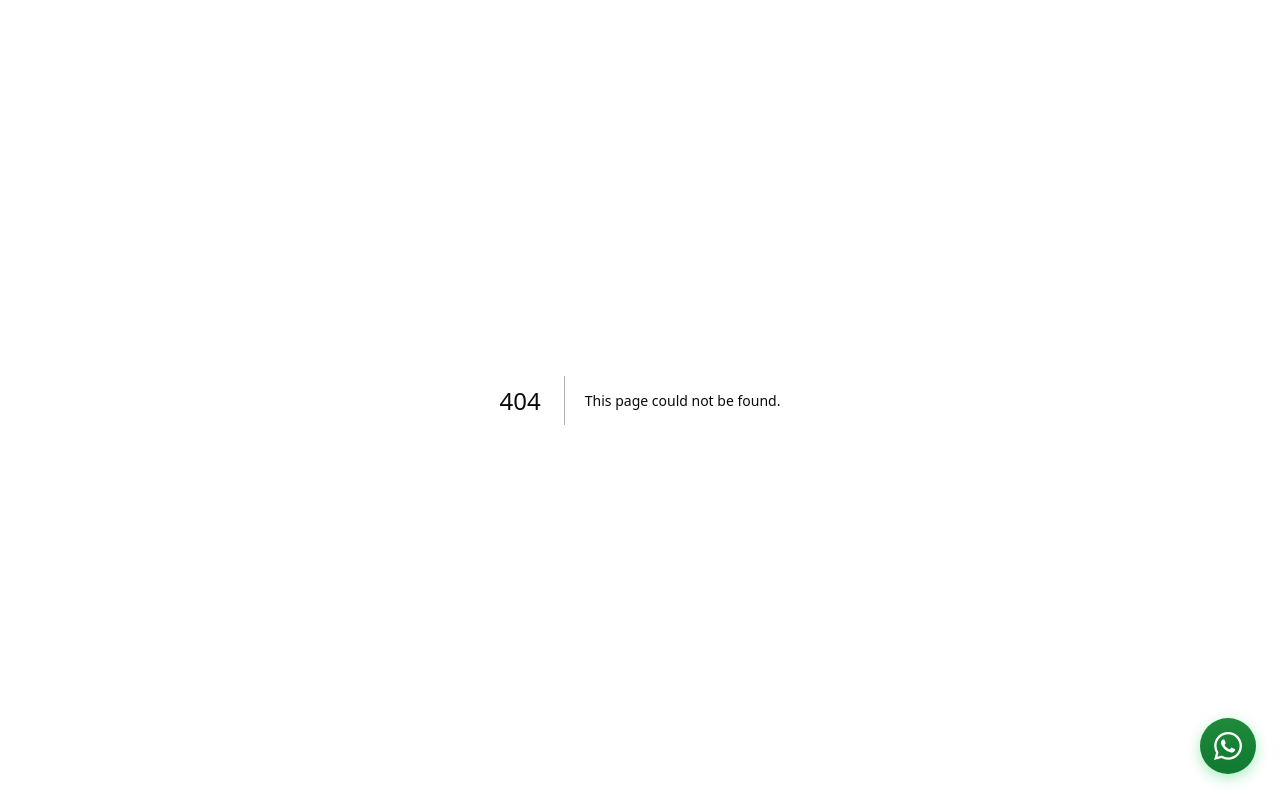
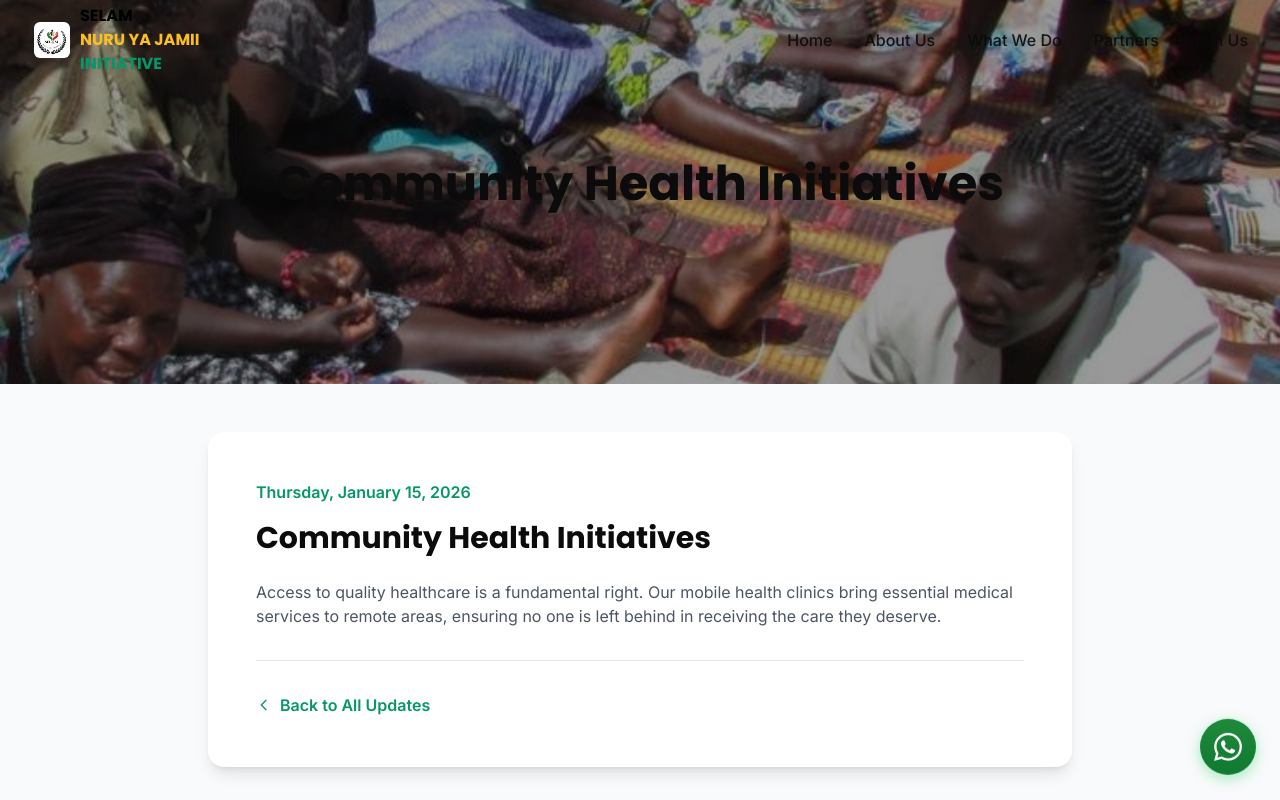
Before and after one commit to Vinn254/selam-NGO, a Next.js app: page /updates/1 in a window 1280 px wide. Before the commit this address had no page. Shown: the top 800 px of the page. Built offline with nearby package versions, Linux system fonts and the light colour scheme.

Commit message:
Reduced hero transition time and latest updates section kept on homepage

```diff
--- a/app/page.js
+++ b/app/page.js
@@ -3,32 +3,6 @@ import BentoGrid from '@/components/BentoGrid'
 import LatestUpdates from '@/components/LatestUpdates'
 import Navigation from '@/components/Navigation'
 import Footer from '@/components/Footer'
-
-// Fetch updates with optimized caching strategy
-async function getUpdates() {
-  try {
-    const controller = new AbortController()
-    const timeoutId = setTimeout(() => controller.abort(), 2000)
-
-    // Use relative API path - works in both dev and production
-    const res = await fetch(`/api/updates`, {
-      cache: 'no-store',
-      signal: controller.signal,
-    })
-
-    clearTimeout(timeoutId)
-
-    if (!res.ok) {
-      return []
-    }
-
-    const data = await res.json()
-    return data.updates || []
-  } catch (error) {
-    // Silently fail - return empty array if API is unavailable
-    return []
-  }
-}
 
 export const metadata = {
   title: 'Selam CBO Kenya | Community-Based Organization in Kisumu Empowering Vulnerable Communities',
@@ -41,19 +15,14 @@ export const metadata = {
   },
 }
 
-// Enable incremental static regeneration for better caching
-export const revalidate = 10 // Revalidate every 10 seconds for faster updates
-
 export default async function HomePage() {
-  const updates = await getUpdates()
-
   return (
     <>
       <Navigation />
       <main>
         <HeroSection />
         <BentoGrid />
-        <LatestUpdates initialUpdates={updates} />
+        <LatestUpdates />
       </main>
       <Footer />
     </>
--- /dev/null
+++ b/app/updates/[id]/page.js
@@ -0,0 +1,124 @@
+import { notFound } from 'next/navigation'
+import Image from 'next/image'
+import Navigation from '@/components/Navigation'
+import Footer from '@/components/Footer'
+import localUpdates from '@/data/updates.json'
+
+export async function generateStaticParams() {
+  const updates = localUpdates?.updates || localUpdates || []
+  return updates.map((update) => ({
+    id: update._id,
+  }))
+}
+
+export async function generateMetadata({ params }) {
+  const { id } = await params
+  const updates = localUpdates?.updates || localUpdates || []
+  const update = updates.find(u => u._id === id)
+
+  if (!update) {
+    return {
+      title: 'Update Not Found - SELAM NURU YA JAMII INITIATIVE',
+    }
+  }
+
+  return {
+    title: `${update.title} - SELAM NURU YA JAMII INITIATIVE`,
+    description: update.description,
+  }
+}
+
+export default async function UpdatePage({ params }) {
+  const { id } = await params
+  const updates = localUpdates?.updates || localUpdates || []
+  const update = updates.find(u => u._id === id)
+
+  if (!update) {
+    notFound()
+  }
+
+  const formatDate = (dateString) => {
+    const date = new Date(dateString)
+    return new Intl.DateTimeFormat('en-US', {
+      weekday: 'long',
+      year: 'numeric',
+      month: 'long',
+      day: 'numeric',
+    }).format(date)
+  }
+
+  return (
+    <>
+      <Navigation />
+      <main className="min-h-screen bg-gray-50">
+        {/* Hero Image */}
+        <div className="relative h-64 md:h-96 bg-emerald-900">
+          {update.mediaUrl ? (
+            <Image
+              src={update.mediaUrl}
+              alt={update.title}
+              fill
+              className="object-cover"
+              priority
+              unoptimized
+            />
+          ) : (
+            <div className="absolute inset-0 bg-gradient-to-br from-emerald-600 to-teal-700" />
+          )}
+          <div className="absolute inset-0 bg-black/40" />
+          <div className="absolute inset-0 flex items-center justify-center">
+            <div className="max-w-4xl mx-auto px-4 text-center">
+              <h1 className="text-3xl md:text-5xl font-display font-bold text-white mb-4">
+                {update.title}
+              </h1>
+            </div>
+          </div>
+        </div>
+
+        {/* Content */}
+        <div className="max-w-4xl mx-auto px-4 py-12">
+          <article className="bg-white rounded-2xl shadow-lg overflow-hidden">
+            <div className="p-8 md:p-12">
+              {/* Date */}
+              <time className="text-emerald-600 font-semibold">
+                {formatDate(update.createdAt)}
+              </time>
+
+              {/* Title */}
+              <h2 className="text-2xl md:text-3xl font-display font-bold text-gray-900 mt-4 mb-6">
+                {update.title}
+              </h2>
+
+              {/* Description */}
+              <div className="prose prose-lg max-w-none text-gray-600">
+                <p className="whitespace-pre-wrap">{update.description}</p>
+              </div>
+
+              {/* Back Link */}
+              <div className="mt-8 pt-8 border-t border-gray-200">
+                <a
+                  href="/updates"
+                  className="inline-flex items-center text-emerald-600 font-semibold hover:text-emerald-700 transition-colors"
+                >
+                  <svg
+                    className="w-4 h-4 mr-2"
+                    fill="none"
+                    strokeLinecap="round"
+                    strokeLinejoin="round"
+                    strokeWidth="2"
+                    viewBox="0 0 24 24"
+                    stroke="currentColor"
+                  >
+                    <path d="M15 19l-7-7 7-7"></path>
+                  </svg>
+                  Back to All Updates
+                </a>
+              </div>
+            </div>
+          </article>
+        </div>
+      </main>
+      <Footer />
+    </>
+  )
+}
--- a/app/updates/page.js
+++ b/app/updates/page.js
@@ -5,16 +5,26 @@ import Image from 'next/image'
 
 async function getUpdates() {
   try {
-    const res = await fetch(`${process.env.NEXT_PUBLIC_API_URL || 'http://localhost:5000'}/api/updates`, {
-      next: { revalidate: 60 },
+    const res = await fetch(`${process.env.NEXT_PUBLIC_API_URL || ''}/api/updates`, {
+      next: { revalidate: 10 },
     })
 
-    if (!res.ok) return []
+    if (!res.ok) {
+      // Fallback to local data
+      const localData = await import('@/data/updates.json')
+      return localData.default?.updates || localData.default || []
+    }
     const data = await res.json()
     return data.updates || []
   } catch (error) {
     console.warn('Failed to fetch updates:', error.message)
-    return []
+    // Fallback to local data
+    try {
+      const localData = await import('@/data/updates.json')
+      return localData.default?.updates || localData.default || []
+    } catch {
+      return []
+    }
   }
 }
 
@@ -82,10 +92,10 @@ export default async function UpdatesPage() {
                     className={`modern-card ${cardColors[index % cardColors.length]} text-white overflow-hidden`}
                   >
                     {/* Image */}
-                    {update.image && (
+                    {(update.mediaUrl || update.image) && (
                       <div className="relative h-56 w-full bg-black/20">
                         <Image
-                          src={update.image}
+                          src={update.mediaUrl || update.image}
                           alt={update.title}
                           fill
                           sizes="(max-width: 640px) 100vw, (max-width: 1024px) 50vw, 33vw"
--- a/components/HeroSection.js
+++ b/components/HeroSection.js
@@ -115,7 +115,7 @@ function HeroSection() {
           return (
             <div
               key={index}
-              className={`absolute inset-0 transition-all duration-[3000ms] ease-in-out ${
+              className={`absolute inset-0 transition-all duration-[1500ms] ease-in-out ${
                 isActive
                   ? 'opacity-100 z-10 scale-100'
                   : isNext
```
